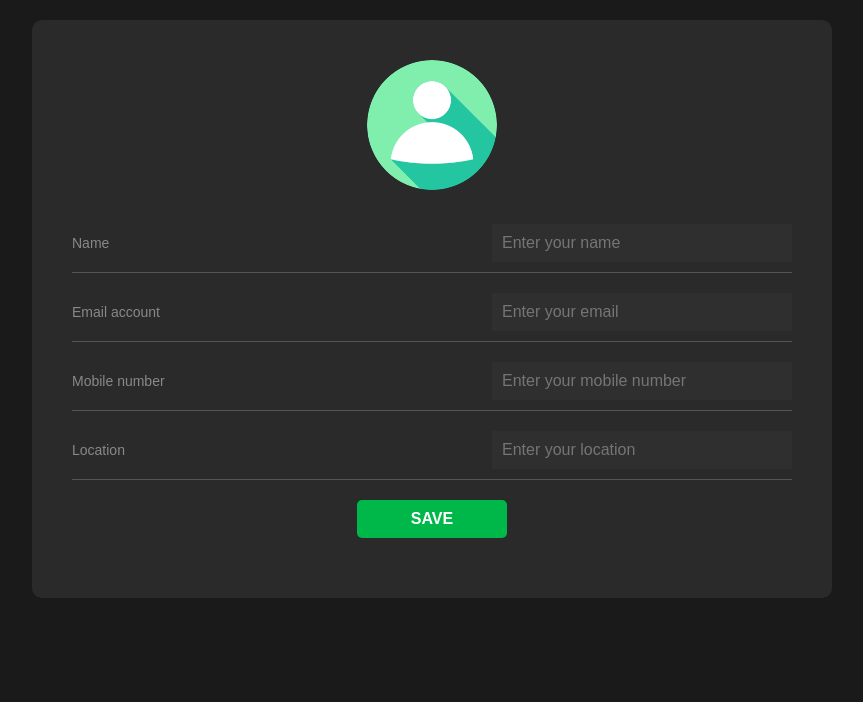
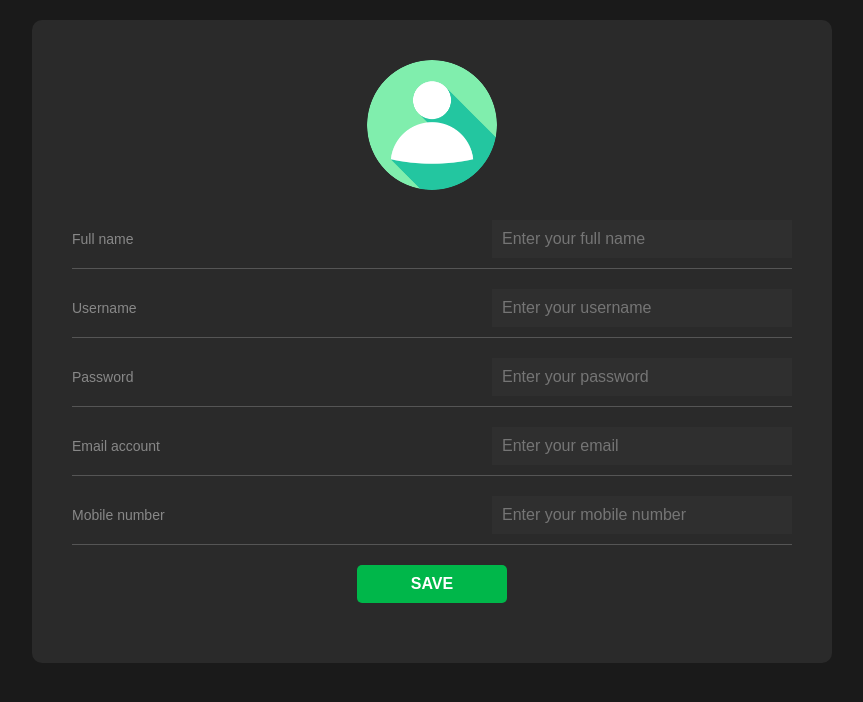
Before and after one commit to rodrivmac1/smartfarm, a React (Create React App) app: page /crearcuenta in a window 1280 px wide. Shown: the top 702 px of the page, without its empty margins (208-1071 px from the left). Built offline with nearby package versions, Linux system fonts and the light colour scheme.

Commit message:
Update profile and create account

```diff
--- a/src/CrearCuenta.css
+++ b/src/CrearCuenta.css
@@ -100,10 +100,6 @@
 }
 
 /*Estilo para imagen de profile*/
-.profile-image-label {
-    cursor: pointer; /* Cambia el cursor al pasar sobre el label */
-  }
-
   .crearcuenta-profile-picture {
     border-radius: 50%;
     width: 130px;
--- a/src/CrearCuenta.js
+++ b/src/CrearCuenta.js
@@ -4,43 +4,23 @@ import defaultUserImage from "./images/user.png"; // Importa la imagen por defec
 
 const CrearCuenta = () => {
   const [name, setName] = useState(""); // Inicializa vacío
+  const [username, setUsername] = useState(""); // Nuevo estado para usuario
+  const [password, setPassword] = useState(""); // Nuevo estado para contraseña
   const [email, setEmail] = useState(""); // Inicializa vacío
   const [mobile, setMobile] = useState(""); // Inicializa vacío
-  const [location, setLocation] = useState(""); // Inicializa vacío
-  const [profileImage, setProfileImage] = useState(defaultUserImage); // Imagen por defecto
 
   const handleSave = () => {
-    console.log("Saved Profile Info:", { name, email, mobile, location });
+    console.log("Saved Profile Info:", { name, username, password, email, mobile });
     alert("Profile saved!");
-  };
-
-  const handleImageChange = (e) => {
-    const file = e.target.files[0];
-    if (file) {
-      const reader = new FileReader();
-      reader.onloadend = () => {
-        setProfileImage(reader.result); // Carga la nueva imagen
-      };
-      reader.readAsDataURL(file); // Convierte la imagen a URL
-    }
   };
 
   return (
     <div className="crearcuenta-profile-container crearcuenta-content">
       <div className="crearcuenta-profile-header white-background">
-        <label htmlFor="upload-image" className="profile-image-label">
-          <img
-            src={profileImage} // Usa la imagen importada aquí
-            alt="Profile"
-            className="crearcuenta-profile-picture"
-          />
-        </label>
-        <input
-          type="file"
-          id="upload-image"
-          accept="image/*"
-          onChange={handleImageChange}
-          style={{ display: "none" }} // Oculta el input de tipo file
+        <img
+          src={defaultUserImage} // Usa la imagen por defecto
+          alt="Profile"
+          className="crearcuenta-profile-picture"
         />
         <div className="crearcuenta-profile-details">
           <h2>{name}</h2>
@@ -50,12 +30,32 @@ const CrearCuenta = () => {
 
       <div className="crearcuenta-profile-info">
         <div className="crearcuenta-info-field">
-          <label>Name</label>
+          <label>Full name</label>
           <input
             type="text"
             value={name}
             onChange={(e) => setName(e.target.value)}
-            placeholder="Enter your name" // Placeholder en lugar de contenido
+            placeholder="Enter your full name" // Placeholder en lugar de contenido
+          />
+        </div>
+
+        <div className="crearcuenta-info-field">
+          <label>Username</label>
+          <input
+            type="text"
+            value={username}
+            onChange={(e) => setUsername(e.target.value)}
+            placeholder="Enter your username" // Placeholder para el nombre de usuario
+          />
+        </div>
+
+        <div className="crearcuenta-info-field">
+          <label>Password</label>
+          <input
+            type="password"
+            value={password}
+            onChange={(e) => setPassword(e.target.value)}
+            placeholder="Enter your password" // Placeholder para la contraseña
           />
         </div>
 
@@ -79,15 +79,6 @@ const CrearCuenta = () => {
           />
         </div>
 
-        <div className="crearcuenta-info-field">
-          <label>Location</label>
-          <input
-            type="text"
-            value={location}
-            onChange={(e) => setLocation(e.target.value)}
-            placeholder="Enter your location" // Placeholder en lugar de contenido
-          />
-        </div>
       </div>
 
       <button className="crearcuenta-save-button" onClick={handleSave}>
--- a/src/Login.js
+++ b/src/Login.js
@@ -36,7 +36,7 @@ function Login() {
             <a href="/" className="help-link">Need help?</a>
           </div>
           <div className="create-account">
-            <a href="/crearcuenta" onClick={handleCreateAccount} className="create-account-link">Crear cuenta</a>
+            <a href="/crearcuenta" onClick={handleCreateAccount} className="create-account-link">Create account</a>
           </div>
         </form>
       </div>
--- a/src/Profile.css
+++ b/src/Profile.css
@@ -67,7 +67,7 @@ body {
   color: #888;
   width: 150px;
 }
-
+.info-field select,
 .info-field input {
   width: 100%;
   max-width: 300px;
@@ -104,3 +104,9 @@ body {
   text-transform: uppercase;
   font-weight: bold;
 }
+
+
+.info-field select:focus {
+  outline: none;
+  border-bottom: 1px solid #00b74a;
+}
--- a/src/Profile.js
+++ b/src/Profile.js
@@ -2,15 +2,15 @@ import React, { useState } from "react";
 import "./Profile.css"; // Estilos generales
 
 const Profile = () => {
-  // Definimos los valores de estado iniciales para cada campo
   const [name, setName] = useState("Edmundo Linares");
+  const [username, setUsername] = useState("EdmundoLZ"); // Nuevo estado para el usuario
+  const [password, setPassword] = useState("1234567"); // Nuevo estado para la contraseña
+  const [userType, setUserType] = useState("User"); // Nuevo estado para el tipo de usuario
   const [email, setEmail] = useState("edmundo_zapatero10@gmail.com");
   const [mobile, setMobile] = useState("248 - 125 - 9698");
-  const [location, setLocation] = useState("Puebla");
 
-  // Función para manejar el guardado (por ahora, solo un log de los valores)
   const handleSave = () => {
-    console.log("Saved Profile Info:", { name, email, mobile, location });
+    console.log("Saved Profile Info:", { name, username, password, userType, email, mobile });
     alert("Profile saved!");
   };
 
@@ -29,8 +29,9 @@ const Profile = () => {
       </div>
 
       <div className="profile-info">
+        {/* Campo de nombre */}
         <div className="info-field">
-          <label>Name</label>
+          <label>Full name</label>
           <input
             type="text"
             value={name}
@@ -38,6 +39,43 @@ const Profile = () => {
           />
         </div>
 
+        {/* Campo de usuario */}
+        <div className="info-field">
+          <label>Username</label>
+          <input
+            type="text"
+            value={username}
+            onChange={(e) => setUsername(e.target.value)}
+            placeholder="Enter your username"
+          />
+        </div>
+
+        {/* Campo de contraseña */}
+        <div className="info-field">
+        <label>Password</label>
+          <input
+            type="password"
+            value={password}
+            onChange={(e) => setPassword(e.target.value)}
+            placeholder="Enter your password" // Placeholder para contraseña
+          />
+        </div>
+
+        {/* Lista desplegable de tipo de usuario */}
+        <div className="info-field">
+          <label>User Type</label>
+          <select
+            value={userType}
+            onChange={(e) => setUserType(e.target.value)}
+            className="dropdown" // Clase añadida para estilo del select
+          >
+            <option value="User">User</option>
+            <option value="Super Administrator">Super Administrator</option>
+            <option value="Administrator">Administrator</option>
+          </select>
+        </div>
+
+        {/* Campo de correo electrónico */}
         <div className="info-field">
           <label>Email account</label>
           <input
@@ -47,21 +85,13 @@ const Profile = () => {
           />
         </div>
 
+        {/* Campo de número de móvil */}
         <div className="info-field">
           <label>Mobile number</label>
           <input
             type="text"
             value={mobile}
             onChange={(e) => setMobile(e.target.value)}
-          />
-        </div>
-
-        <div className="info-field">
-          <label>Location</label>
-          <input
-            type="text"
-            value={location}
-            onChange={(e) => setLocation(e.target.value)}
           />
         </div>
       </div>
```
